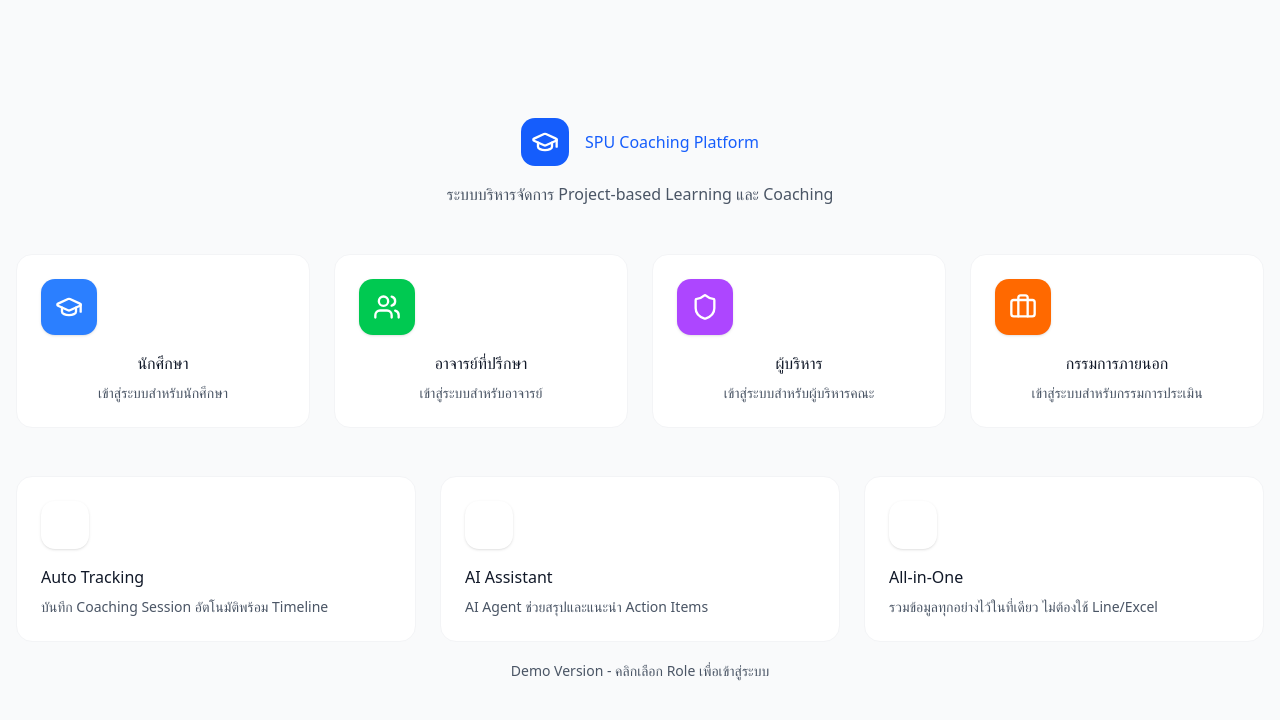
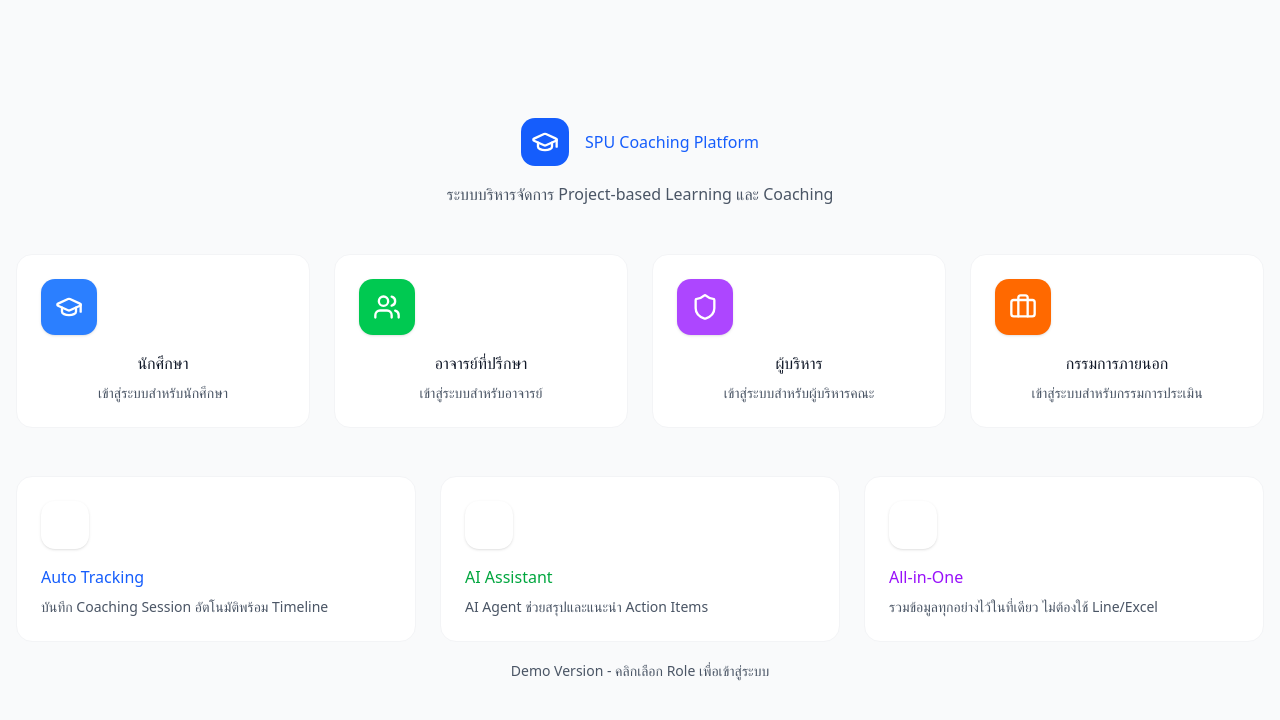
Before and after one commit to patzapaty13-crypto/Coaching-Tracking-System, a React (Vite) app: page / in a window 1280 px wide. Shown: the top 720 px of the page. Built offline with nearby package versions, Linux system fonts and the light colour scheme.

Commit message:
Fix feature cards: add colored titles (blue for Auto Tracking, green for AI Assistant, purple for All-in-One)

```diff
--- a/src/components/RoleSelectionPage.tsx
+++ b/src/components/RoleSelectionPage.tsx
@@ -42,18 +42,21 @@
       title: 'Auto Tracking',
       description: 'บันทึก Coaching Session อัตโนมัติพร้อม Timeline',
       gradient: 'from-blue-500 to-cyan-500',
+      titleColor: 'text-blue-600',
     },
     {
       icon: Bot,
       title: 'AI Assistant',
       description: 'AI Agent ช่วยสรุปและแนะนำ Action Items',
       gradient: 'from-purple-500 to-pink-500',
+      titleColor: 'text-green-600',
     },
     {
       icon: Layout,
       title: 'All-in-One',
       description: 'รวมข้อมูลทุกอย่างไว้ในที่เดียว ไม่ต้องใช้ Line/Excel',
       gradient: 'from-orange-500 to-red-500',
+      titleColor: 'text-purple-600',
     },
   ];
 
@@ -107,7 +110,7 @@
                 <div className={`w-12 h-12 bg-gradient-to-br ${feature.gradient} rounded-xl flex items-center justify-center mb-4 shadow-sm`}>
                   <Icon className="w-6 h-6 text-white" />
                 </div>
-                <h3 className="text-lg font-semibold text-gray-900 mb-2">{feature.title}</h3>
+                <h3 className={`text-lg font-semibold ${feature.titleColor} mb-2`}>{feature.title}</h3>
                 <p className="text-sm text-gray-600 leading-relaxed">{feature.description}</p>
               </div>
             );
```
